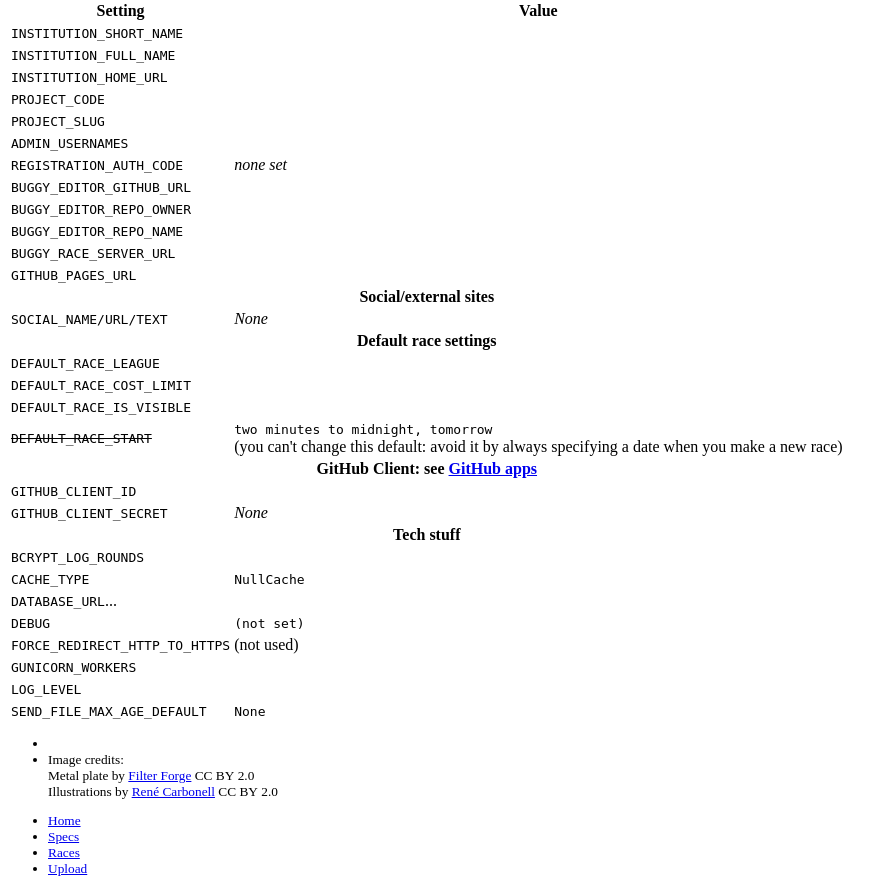
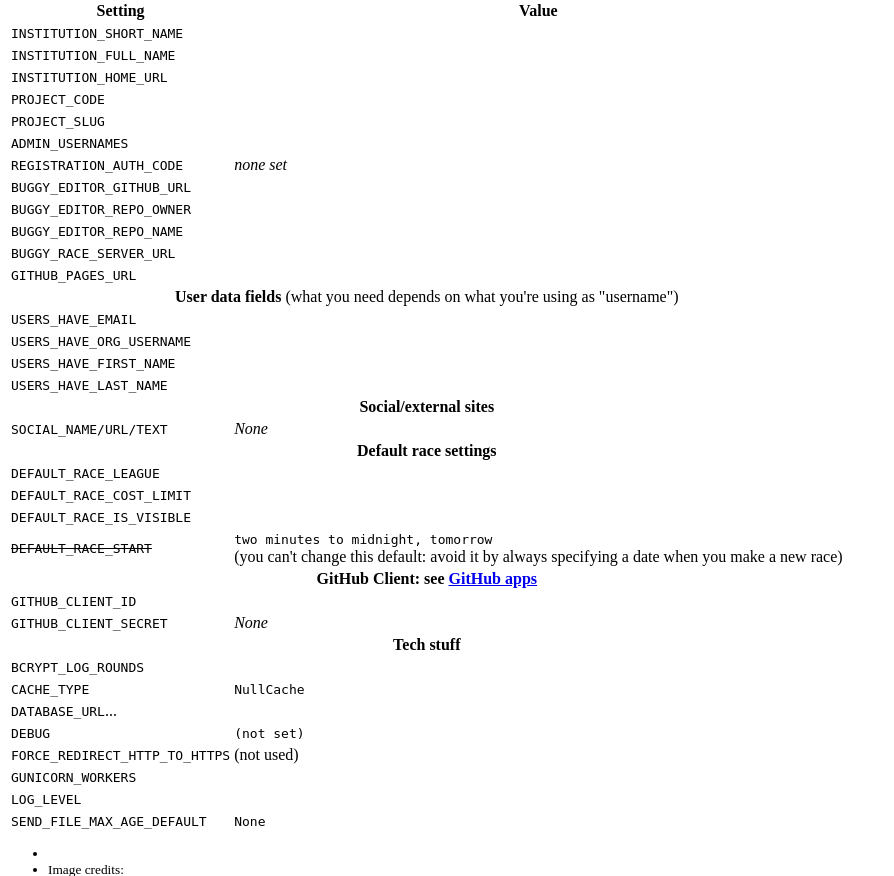
Before and after one commit to buggyrace/buggy-race-server, a Flask app: template buggy_race_server/templates/admin/settings.html in a window 1280 px wide. Shown: the part 461-1337 px from the top of the page, without its empty margins (0-894 px from the left). Run offline with Flask 2, Linux system fonts and the light colour scheme; the template is opened without the code that fills it, so the values that code supplies are empty; parts of the project's set-up code (start-up, migrations or seed data) failed here and were passed over.

Commit message:
add user field config to settings page

```diff
--- a/buggy_race_server/templates/admin/settings.html
+++ b/buggy_race_server/templates/admin/settings.html
@@ -121,6 +121,38 @@
         </tr>
         <tr>
           <th colspan="2">
+            User data fields
+            <span style="font-weight:normal">
+              (what you need depends on what you're using as "username")
+            </span>
+          </th>
+        </tr>
+        <tr>
+          <td><code>USERS_HAVE_EMAIL</code></td>
+          <td>
+            <code><a href="{{ config['USERS_HAVE_EMAIL'] }}">{{ config['USERS_HAVE_EMAIL'] }}</a></code>
+          </td>
+        </tr>
+        <tr>
+          <td><code>USERS_HAVE_ORG_USERNAME</code></td>
+          <td>
+            <code><a href="{{ config['USERS_HAVE_ORG_USERNAME'] }}">{{ config['USERS_HAVE_ORG_USERNAME'] }}</a></code>
+          </td>
+        </tr>
+        <tr>
+          <td><code>USERS_HAVE_FIRST_NAME</code></td>
+          <td>
+            <code><a href="{{ config['USERS_HAVE_FIRST_NAME'] }}">{{ config['USERS_HAVE_FIRST_NAME'] }}</a></code>
+          </td>
+        </tr>
+        <tr>
+          <td><code>USERS_HAVE_LAST_NAME</code></td>
+          <td>
+            <code><a href="{{ config['USERS_HAVE_LAST_NAME'] }}">{{ config['USERS_HAVE_LAST_NAME'] }}</a></code>
+          </td>
+        </tr>
+        <tr>
+          <th colspan="2">
             Social/external sites
           </th>
         </tr>
```
